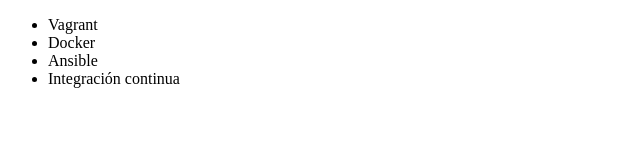
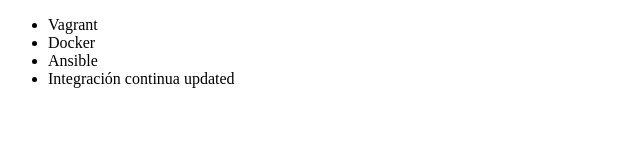
Before and after one commit to marlonfelipe/alura-git, a plain HTML site: page index.html in a window 1280 px wide. Shown: the full height of the page, 0-640 px from the left. Drawn offline with Linux system fonts and the light colour scheme.

Commit message:
Registro Actualizado

```diff
--- a/index.html
+++ b/index.html
@@ -9,7 +9,7 @@
          <li> Vagrant </li>
          <li> Docker </li>
          <li> Ansible </li>
-         <li> Integración continua </li>
+         <li> Integración continua updated </li>
      </ul>
 </body>
 </html>
```
